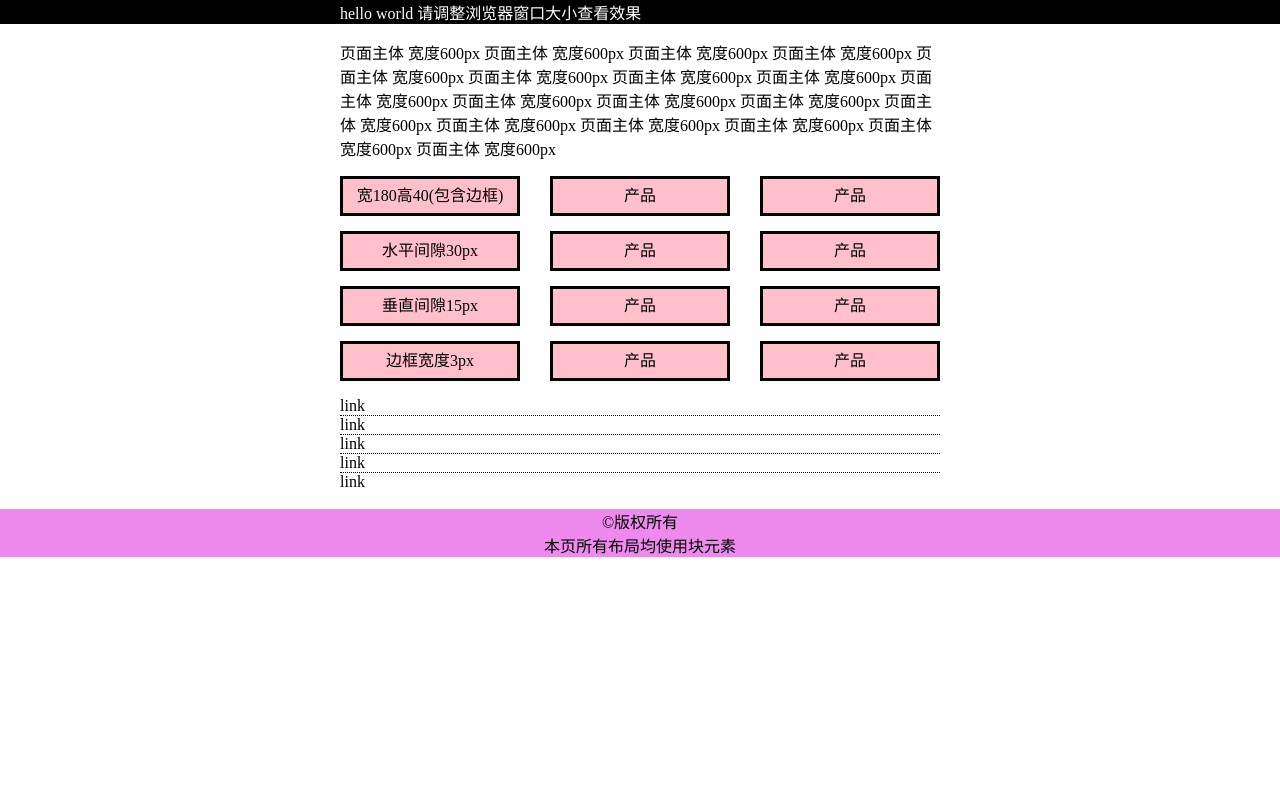
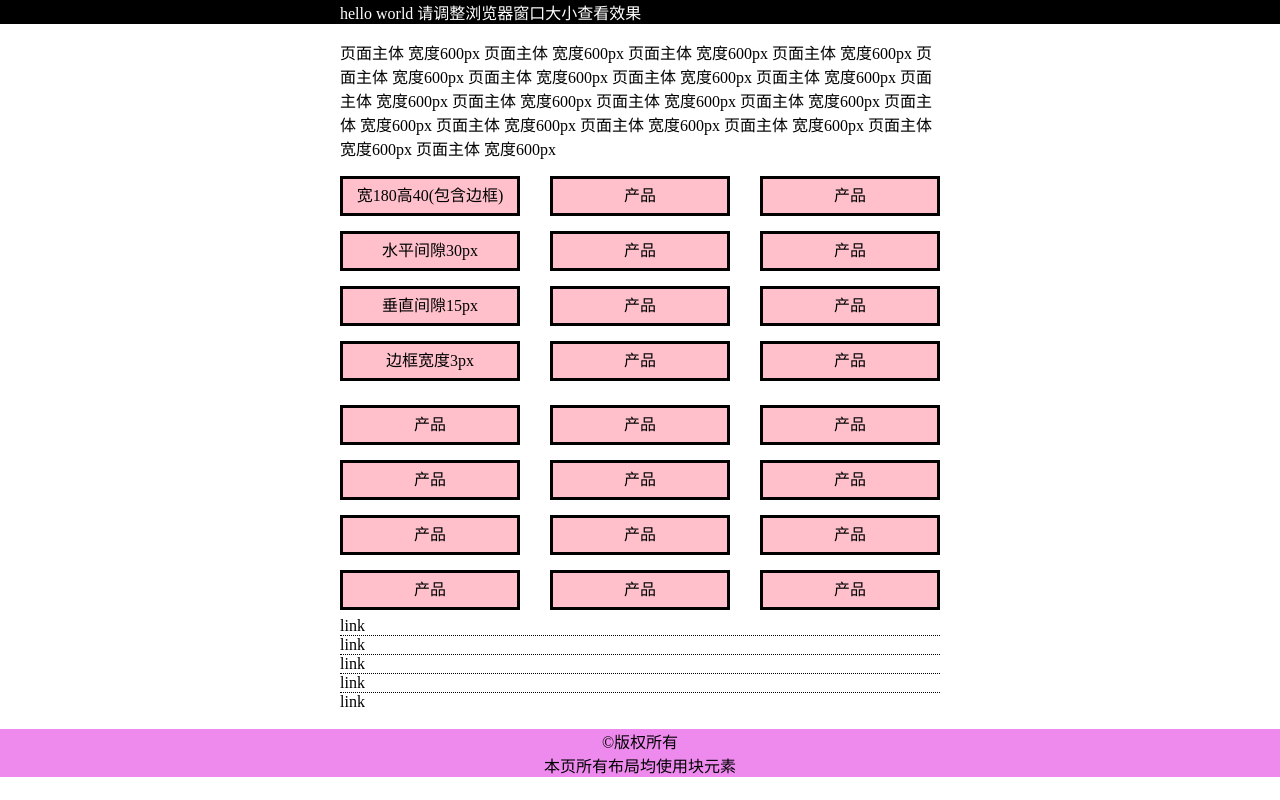
Before and after one commit to DaoJun714298211/miao, a plain HTML site: page css-block-layout.html in a window 1280 px wide. Drawn offline with Linux system fonts and the light colour scheme.

Commit message:
css-block-layout.html

```diff
--- a/css-block-layout.html
+++ b/css-block-layout.html
@@ -7,7 +7,6 @@
 
   <meta name="viewport" content="width=device-width, initial-scale=1.0">
   <title>css-block-layout</title>
-
   <style>
     body {
       margin: 0;
@@ -78,6 +77,39 @@
       background-color: rgb(238, 138, 238);
       text-align: center;
     }
+
+    ul.a {
+      width: 600px;
+      padding: 0;
+      list-style: none;
+      margin: auto;
+      font-size: 0;
+    }
+
+    ul.a li {
+      font-size: 16px;
+      width: 180px;
+      height: 40px;
+      display: inline-block;
+      box-sizing: border-box;
+      border: 3px solid;
+      line-height: 34px;
+      text-align: center;
+      margin:7.5px 15px ;
+      background-color: pink;
+    }
+
+    ul.a li:hover {
+      background-color:red;
+    }
+
+    ul.a li:nth-child(3n+1) {
+      margin-left: 0;
+    }
+
+    ul.a li:nth-child(3n+3) {
+      margin-right: 0;
+    }
   </style>
 
 </head>
@@ -111,6 +143,21 @@
       <li>产品</li>
       <li>产品</li>
     </ul>
+    <ul class="a">
+      <li>产品</li>
+      <li>产品</li>
+      <li>产品</li>
+      <li>产品</li>
+      <li>产品</li>
+      <li>产品</li>
+      <li>产品</li>
+      <li>产品</li>
+      <li>产品</li>
+      <li>产品</li>
+      <li>产品</li>
+      <li>产品</li>
+    </ul>
+    </div>
     <ul id="b">
       <li>link</li>
       <li>link</li>
```
